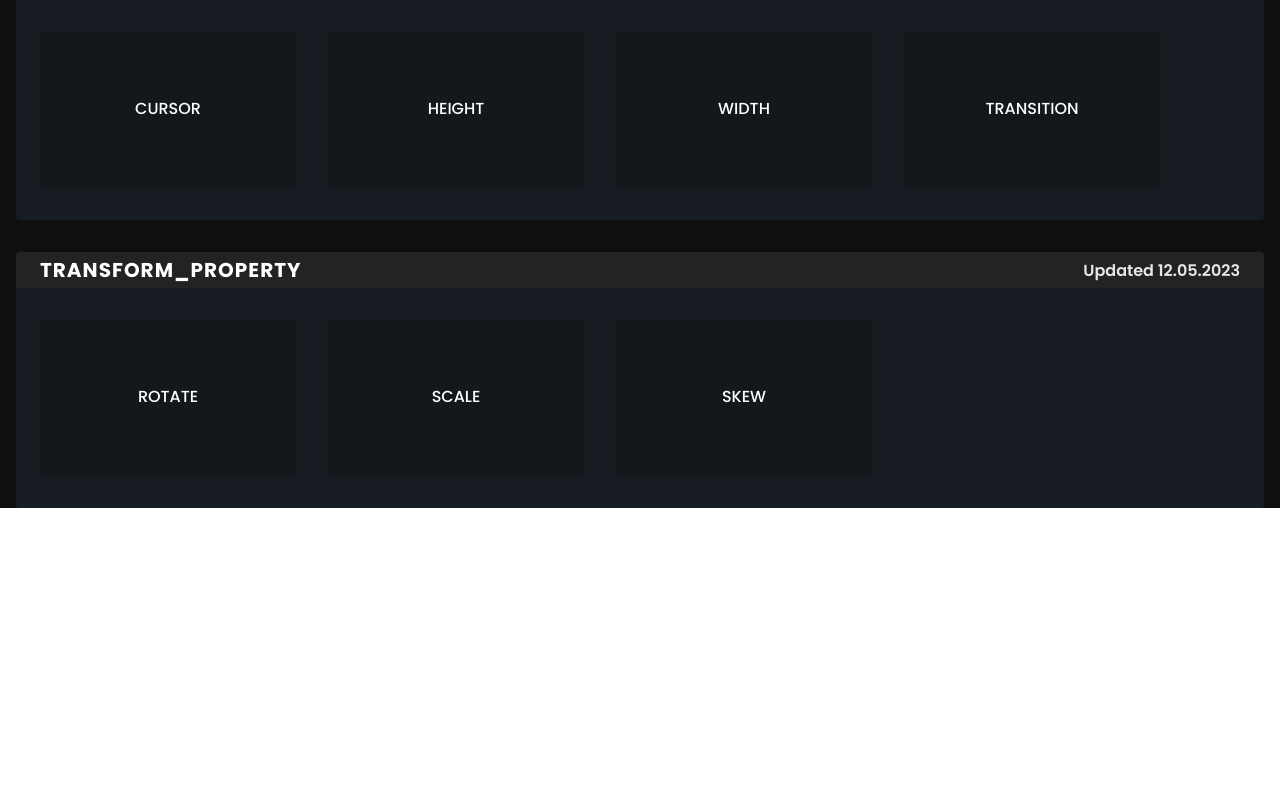
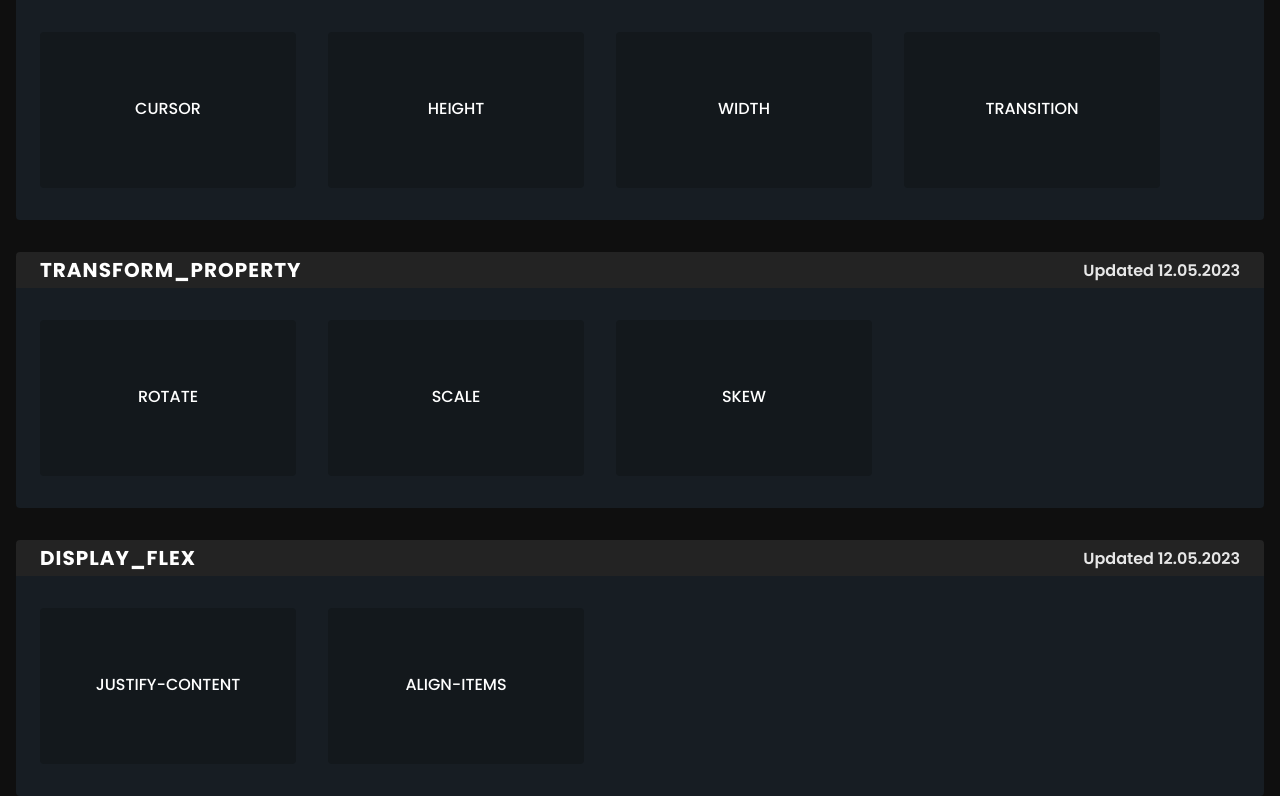
Before and after one commit to Adiksuu/css-properties, a website: page index.html in a window 1280 px wide. Shown: the part 1252-2048 px from the top of the page. Before the commit the page ends 1760 px from the top, so only its background shows below. Drawn offline with Linux system fonts and the light colour scheme.

Commit message:
Add files via upload

```diff
--- a/index.html
+++ b/index.html
@@ -87,6 +87,16 @@
                     <div class="box" onclick="toSite('property?id=25')">skew</div>
                 </div>
             </div>
+            <div class="container">
+                <div class="info">
+                    <h1>DISPLAY_FLEX</h1>
+                    <span>Updated 12.05.2023</span>
+                </div>
+                <div class="list">
+                    <div class="box" onclick="toSite('property?id=26')">justify-content</div>
+                    <div class="box" onclick="toSite('property?id=27')">align-items</div>
+                </div>
+            </div>
         </div>
     </section>
 
--- a/src/scripts/variables/property.ts
+++ b/src/scripts/variables/property.ts
@@ -207,4 +207,20 @@ const sets: any = [
       btn4: "skew(15deg, 15deg)",
       btn5: "skew(-15deg, -15deg)",
     },
+    {
+      name: "justify-content",
+      btn1: "center",
+      btn2: "flex-start",
+      btn3: "flex-end",
+      btn4: "stretch",
+      btn5: "space-evenly",
+    },
+    {
+      name: "align-items",
+      btn1: "center",
+      btn2: "flex-start",
+      btn3: "flex-end",
+      btn4: "stretch",
+      btn5: "space-evenly",
+    },
   ];
```
Also changed, not shown: dist/app.js, 1 other file.
